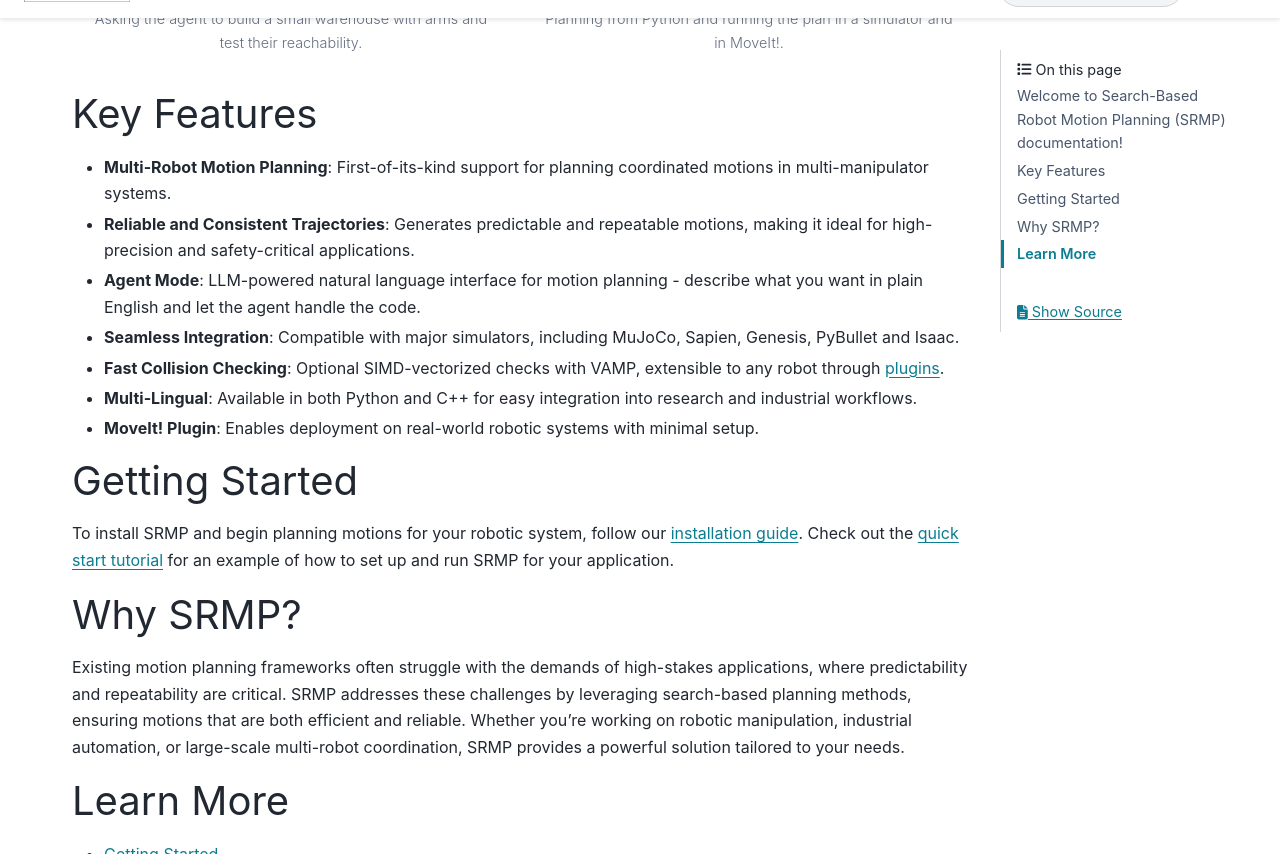
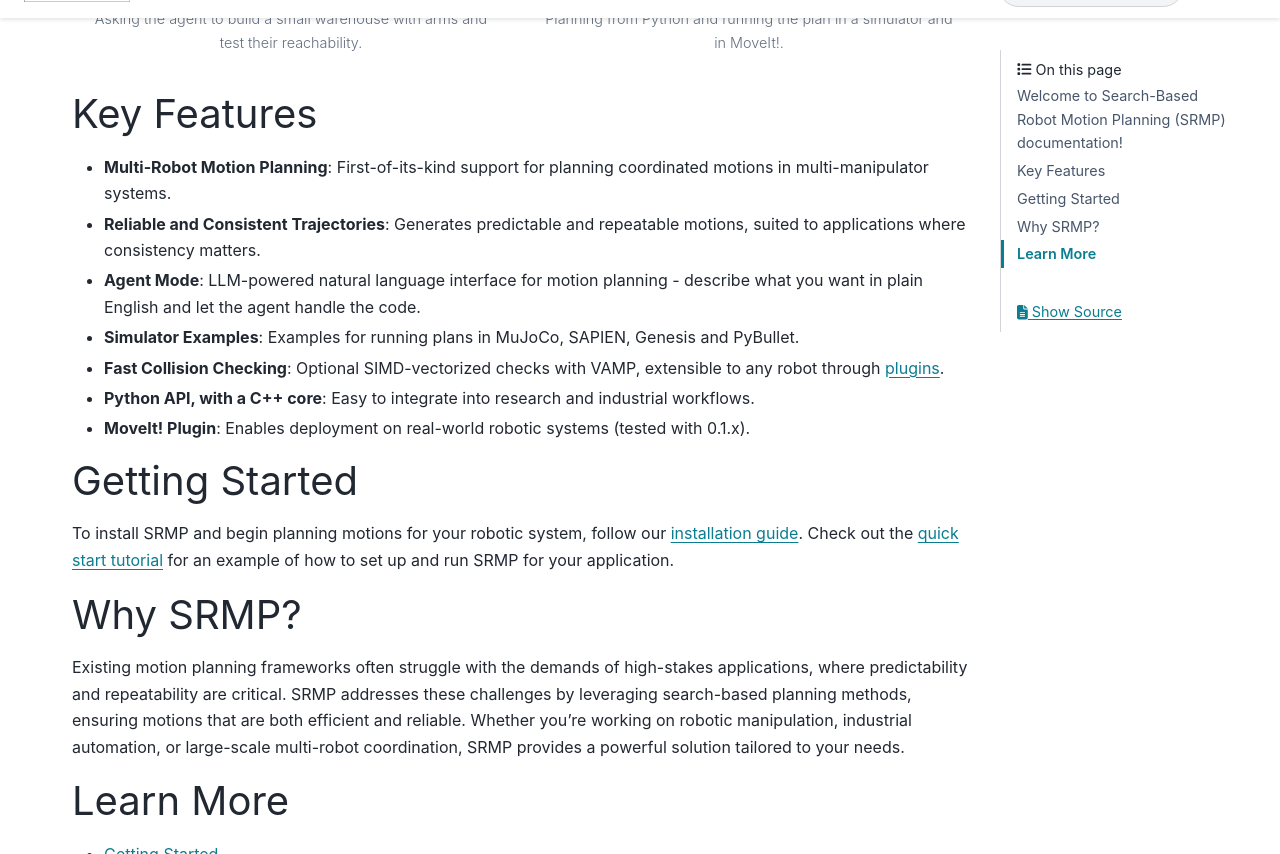
Before and after one commit to imishani/srmp-docs, a Sphinx documentation site: the page built from docs/source/index.rst, in a window 1280 px wide and 900 px high, scrolled down 926 px, cut to the strip 46-900 px from the top of the window. Built offline with Sphinx 7.4.7 and the PyData theme 0.15.4, drawn with Linux system fonts in a browser that asks for light colours.

Commit message:
docs: landing page claims match what the docs cover

```diff
--- a/docs/source/index.rst
+++ b/docs/source/index.rst
@@ -39,12 +39,12 @@
 ============
 
 - **Multi-Robot Motion Planning**: First-of-its-kind support for planning coordinated motions in multi-manipulator systems.
-- **Reliable and Consistent Trajectories**: Generates predictable and repeatable motions, making it ideal for high-precision and safety-critical applications.
+- **Reliable and Consistent Trajectories**: Generates predictable and repeatable motions, suited to applications where consistency matters.
 - **Agent Mode**: LLM-powered natural language interface for motion planning - describe what you want in plain English and let the agent handle the code.
-- **Seamless Integration**: Compatible with major simulators, including MuJoCo, Sapien, Genesis, PyBullet and Isaac.
+- **Simulator Examples**: Examples for running plans in MuJoCo, SAPIEN, Genesis and PyBullet.
 - **Fast Collision Checking**: Optional SIMD-vectorized checks with VAMP, extensible to any robot through :doc:`plugins <user_guide/vamp_plugins>`.
-- **Multi-Lingual**: Available in both Python and C++ for easy integration into research and industrial workflows.
-- **MoveIt! Plugin**: Enables deployment on real-world robotic systems with minimal setup.
+- **Python API, with a C++ core**: Easy to integrate into research and industrial workflows.
+- **MoveIt! Plugin**: Enables deployment on real-world robotic systems (tested with 0.1.x).
 
 Getting Started
 ===============
```
